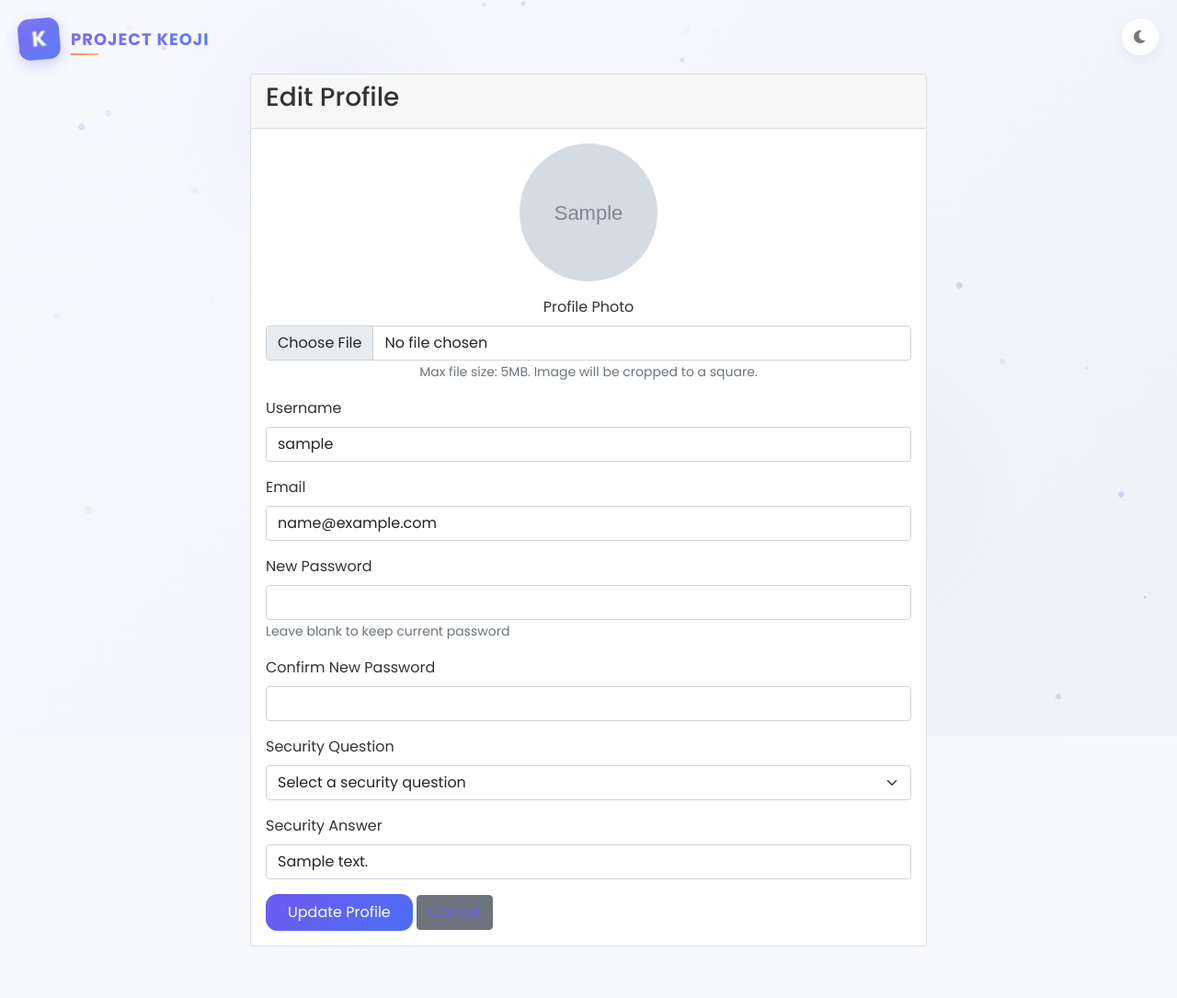
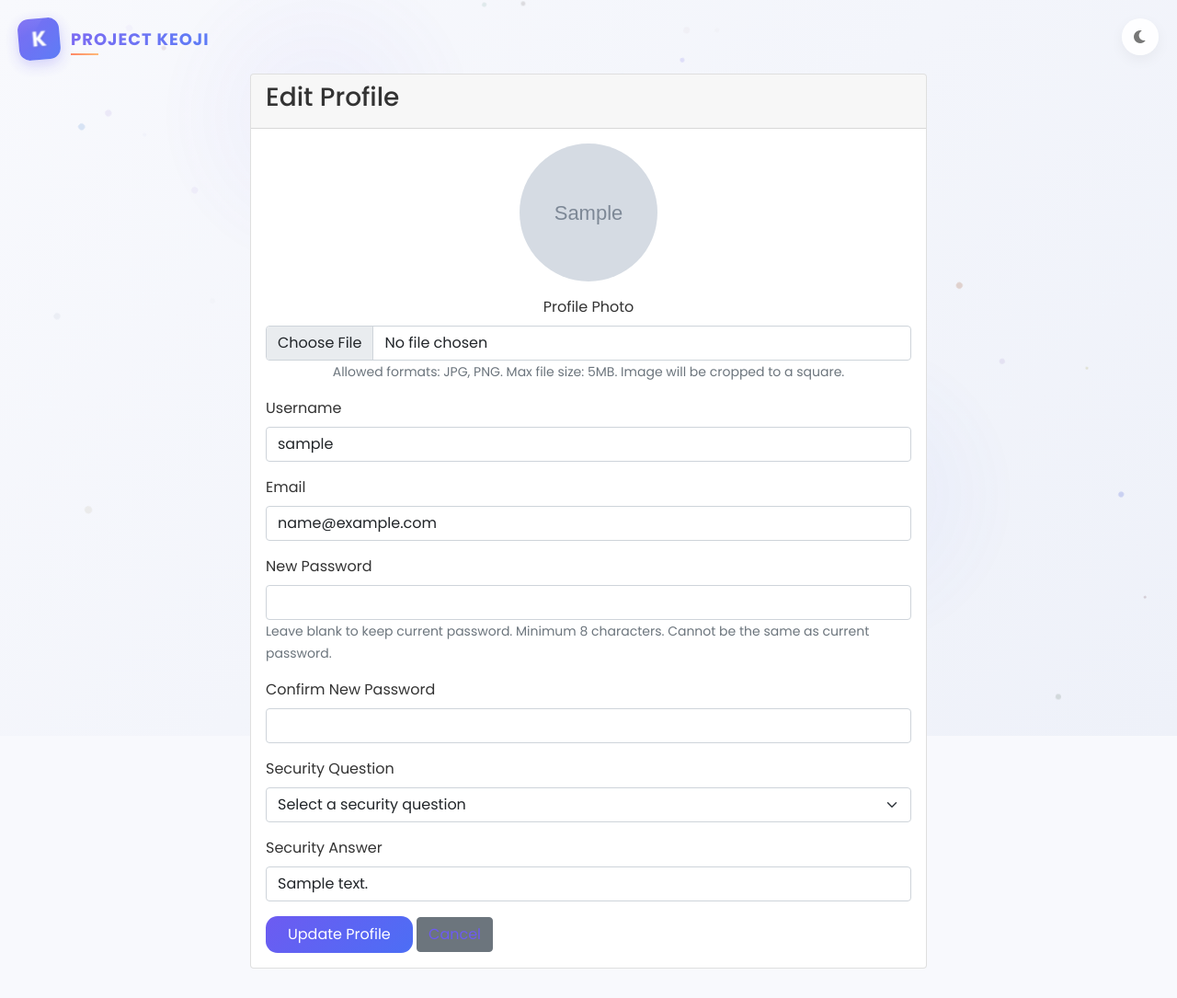
Before and after one commit to nicholesales/Project-Keoji-Real, a CodeIgniter app: page /project-keoji/index.php/user/profile in a window 1280 px wide. Shown: the whole page at 92% size. Before the commit the page ends 1029 px from the top, so only its background shows below. Run offline with CodeIgniter, Linux system fonts and the light colour scheme; the visitor is signed in with stand-in values (Sample User, id 1); tables that the repository leaves empty or names only in its code hold one stand-in row (values such as "Sample post"); grey boxes marked "Sample" are stand-in pictures.

Commit message:
Profile Page done
- can update all fields with validation including change of profile picture on navigation

```diff
--- a/application/controllers/AuthController.php
+++ b/application/controllers/AuthController.php
@@ -170,6 +170,11 @@ class AuthController extends CI_Controller
             'isLoggedIn' => true
         ];
 
+        // Add profile photo to session if exists
+        if (isset($user['profile_photo']) && $user['profile_photo']) {
+            $sessionData['profile_photo'] = $user['profile_photo'];
+        }
+
         $this->session->set_userdata($sessionData);
 
         // Redirect to feed page
--- a/application/controllers/UserController.php
+++ b/application/controllers/UserController.php
@@ -30,7 +30,7 @@ class UserController extends CI_Controller
     public function profile()
     {
         $user_id = $this->session->userdata('user_id');
-        $user = $this->user_model->get($user_id);
+        $user = $this->user_model->get_where('user_id', $user_id);
 
         if (!$user) {
             show_404();
@@ -50,11 +50,163 @@ class UserController extends CI_Controller
         $this->load->view('layout/main', $data);
     }
 
+    // Process profile update
+    public function updateProfile()
+    {
+        $user_id = $this->session->userdata('user_id');
+        $current_user = $this->user_model->get($user_id);
+
+        // Set validation rules
+        $this->form_validation->set_rules('username', 'Username', 'required|min_length[3]|max_length[30]');
+        $this->form_validation->set_rules('email', 'Email', 'required|valid_email');
+        $this->form_validation->set_rules('security_question', 'Security Question', 'required');
+        $this->form_validation->set_rules('security_answer', 'Security Answer', 'required');
+
+        // If password is provided, add password validation rules
+        if ($this->input->post('password')) {
+            $this->form_validation->set_rules('password', 'Password', 'min_length[8]|callback_check_not_same_as_old_password');
+            $this->form_validation->set_rules('confirm_password', 'Confirm Password', 'required|matches[password]');
+        }
+
+        // Run validation
+        if ($this->form_validation->run() == FALSE) {
+            // Store validation errors in flash data
+            $this->session->set_flashdata('errors', $this->form_validation->error_array());
+            redirect('user/profile');
+            return;
+        }
+
+        // Validate username uniqueness
+        if ($this->input->post('username') != $current_user['username']) {
+            if ($this->user_model->username_exists($this->input->post('username'), $user_id)) {
+                $this->session->set_flashdata('error', 'This username is already taken.');
+                redirect('user/profile');
+                return;
+            }
+        }
+
+        // Validate email uniqueness
+        if ($this->input->post('email') != $current_user['email']) {
+            if ($this->user_model->email_exists($this->input->post('email'), $user_id)) {
+                $this->session->set_flashdata('error', 'This email is already registered.');
+                redirect('user/profile');
+                return;
+            }
+        }
+
+        // Prepare user data for update
+        $updateData = [
+            'username' => $this->input->post('username'),
+            'email' => $this->input->post('email'),
+            'security_question' => $this->input->post('security_question'),
+            'security_answer' => $this->input->post('security_answer')
+        ];
+
+        // Only include password if provided
+        if ($this->input->post('password')) {
+            $updateData['password'] = password_hash($this->input->post('password'), PASSWORD_DEFAULT);
+        }
+
+        // Handle profile photo upload
+        if (!empty($_FILES['profile_photo']['name'])) {
+            // Manual file validation
+            $allowed_types = array('jpg', 'jpeg', 'png');
+            $file_extension = strtolower(pathinfo($_FILES['profile_photo']['name'], PATHINFO_EXTENSION));
+
+            // Check file extension
+            if (!in_array($file_extension, $allowed_types)) {
+                $this->session->set_flashdata('error', 'Please upload only JPG or PNG images.');
+                redirect('user/profile');
+                return;
+            }
+
+            // Check file size (5MB = 5242880 bytes)
+            if ($_FILES['profile_photo']['size'] > 5242880) {
+                $this->session->set_flashdata('error', 'File size must be less than 5MB.');
+                redirect('user/profile');
+                return;
+            }
+
+            $uploadResult = $this->uploadProfilePhoto();
+
+            if ($uploadResult['status']) {
+                $updateData['profile_photo'] = $uploadResult['filename'];
+                error_log('Profile photo uploaded successfully: ' . $uploadResult['filename']);
+
+                // Delete old photo if exists
+                if ($current_user['profile_photo'] && file_exists('./uploads/profiles/' . $current_user['profile_photo'])) {
+                    unlink('./uploads/profiles/' . $current_user['profile_photo']);
+                }
+            } else {
+                $this->session->set_flashdata('error', $uploadResult['error']);
+                redirect('user/profile');
+                return;
+            }
+        }
+
+        // Debug: Check update data
+        error_log('Update data being sent to database: ' . print_r($updateData, true));
+
+        // Add update timestamp
+        $updateData['updated_at'] = date('Y-m-d H:i:s');
+
+        // Update user in database
+        if ($this->user_model->update($user_id, $updateData)) {
+            // Get updated user data to include profile photo
+            $updated_user = $this->user_model->get($user_id);
+
+            // Update session data completely
+            $sessionData = [
+                'user_id' => $updated_user['user_id'],
+                'username' => $updated_user['username'],
+                'email' => $updated_user['email'],
+                'is_admin' => $updated_user['is_admin'],
+                'isLoggedIn' => true
+            ];
+
+            // Add profile photo to session
+            if (!empty($updated_user['profile_photo'])) {
+                $sessionData['profile_photo'] = $updated_user['profile_photo'];
+            } else {
+                // Clear profile photo from session if none exists
+                $this->session->unset_userdata('profile_photo');
+            }
+
+            // Update all session data at once
+            $this->session->set_userdata($sessionData);
+
+            $this->session->set_flashdata('message', 'Profile updated successfully!');
+
+            // Redirect to posts page instead of profile
+            redirect('posts');
+        } else {
+            $this->session->set_flashdata('error', 'Failed to update profile. Please try again.');
+            redirect('user/profile');
+        }
+    }
+
+    // Callback function to check if new password is different from old password
+    public function check_not_same_as_old_password($newPassword)
+    {
+        $user_id = $this->session->userdata('user_id');
+        $user = $this->user_model->get($user_id);
+
+        if ($user) {
+            // If password matches old password, fail validation
+            if (password_verify($newPassword, $user['password'])) {
+                $this->form_validation->set_message('check_not_same_as_old_password', 'The new password cannot be the same as your current password.');
+                return FALSE;
+            }
+        }
+
+        return TRUE;
+    }
+
     // Handle profile photo upload
     private function uploadProfilePhoto()
     {
         // Create upload directory if it doesn't exist
-        $uploadPath = './uploads/profiles/';
+        $uploadPath = FCPATH . 'uploads/profiles/';
         if (!is_dir($uploadPath)) {
             mkdir($uploadPath, 0777, true);
         }
@@ -110,6 +262,7 @@ class UserController extends CI_Controller
         $config['height'] = 200;
         $config['x_axis'] = 0;
         $config['y_axis'] = 0;
+        $config['new_image'] = $imagePath; // Overwrite the original
 
         $this->image_lib->clear();
         $this->image_lib->initialize($config);
--- a/application/views/user/profile.php
+++ b/application/views/user/profile.php
@@ -33,8 +55,8 @@
                             </div>
                             <div class="mt-3">
                                 <label for="profile_photo" class="form-label">Profile Photo</label>
-                                <input type="file" class="form-control" id="profile_photo" name="profile_photo" accept="image/*">
-                                <small class="text-muted">Max file size: 5MB. Image will be cropped to a square.</small>
+                                <input type="file" class="form-control" id="profile_photo" name="profile_photo" accept="image/jpg,image/jpeg,image/png">
+                                <small class="text-muted">Allowed formats: JPG, PNG. Max file size: 5MB. Image will be cropped to a square.</small>
                             </div>
                         </div>
 
@@ -55,8 +77,8 @@
                         <!-- Password -->
                         <div class="mb-3">
                             <label for="password" class="form-label">New Password</label>
-                            <input type="password" class="form-control" id="password" name="password">
-                            <small class="text-muted">Leave blank to keep current password</small>
+                            <input type="password" class="form-control" id="password" name="password" minlength="8">
+                            <small class="text-muted">Leave blank to keep current password. Minimum 8 characters. Cannot be the same as current password.</small>
                         </div>
 
                         <!-- Confirm Password -->
@@ -99,7 +121,23 @@
 // Preview profile photo before upload
 document.getElementById('profile_photo').addEventListener('change', function(e) {
     const file = e.target.files[0];
-    if (file && file.type.startsWith('image/')) {
+    if (file) {
+        // Check file type
+        const allowedTypes = ['image/jpeg', 'image/jpg', 'image/png'];
+        if (!allowedTypes.includes(file.type)) {
+            alert('Please upload only JPG or PNG images.');
+            this.value = '';
+            return;
+        }
+
+        // Check file size (5MB = 5242880 bytes)
+        if (file.size > 5242880) {
+            alert('File size must be less than 5MB.');
+            this.value = '';
+            return;
+        }
+
+        // Show preview
         const reader = new FileReader();
         reader.onload = function(e) {
             const imgContainer = document.querySelector('.profile-photo-container');
@@ -113,4 +151,24 @@ document.getElementById('profile_photo').addEventListener('change', function(e)
         reader.readAsDataURL(file);
     }
 });
+
+// Client-side password validation
+document.querySelector('form').addEventListener('submit', function(e) {
+    const password = document.getElementById('password').value;
+    const confirmPassword = document.getElementById('confirm_password').value;
+
+    if (password || confirmPassword) {
+        if (password.length < 8) {
+            e.preventDefault();
+            alert('Password must be at least 8 characters long.');
+            return;
+        }
+
+        if (password !== confirmPassword) {
+            e.preventDefault();
+            alert('Password and Confirm Password do not match.');
+            return;
+        }
+    }
+});
 </script>
```
Also changed, not shown: other parts of application/views/user/profile.php (+27 -5 lines), application/views/layout/main_posts.php (+60 -14 lines), uploads/profiles/profile_1_1747323228.JPG (added).
